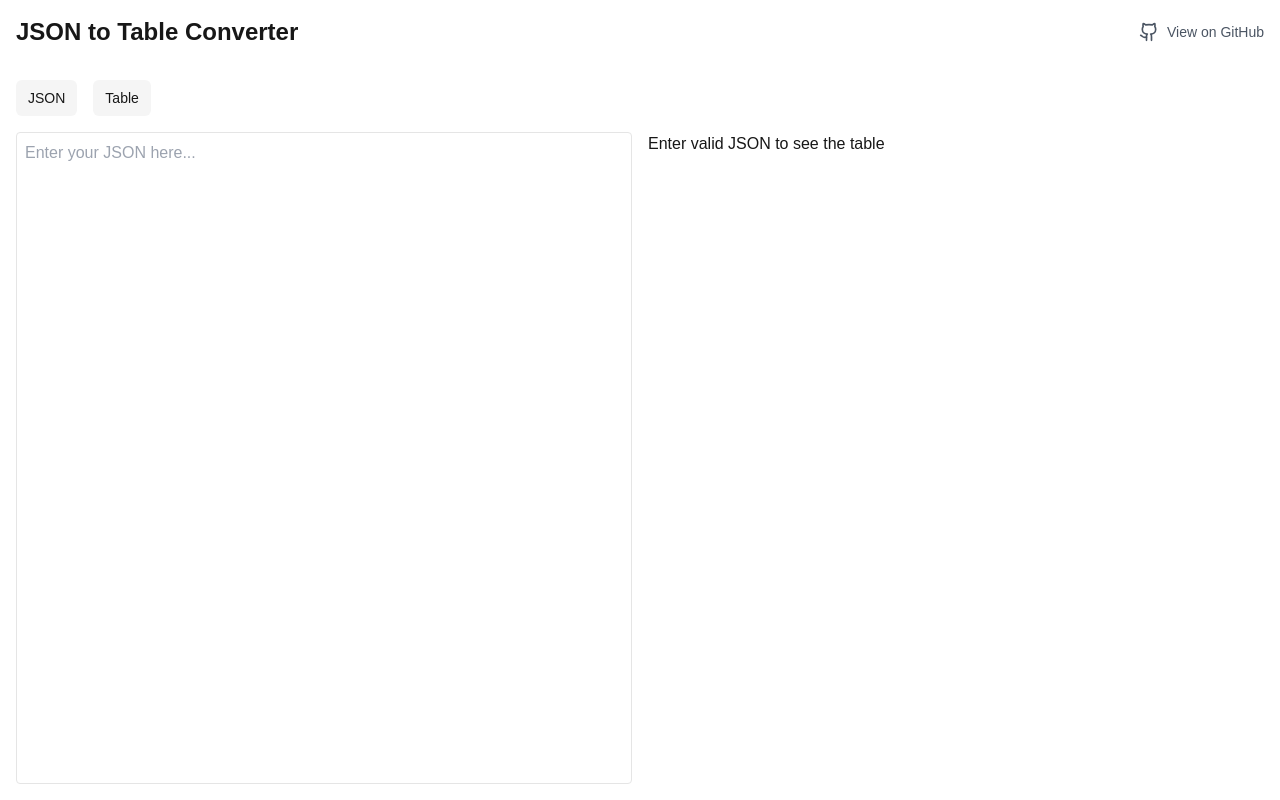
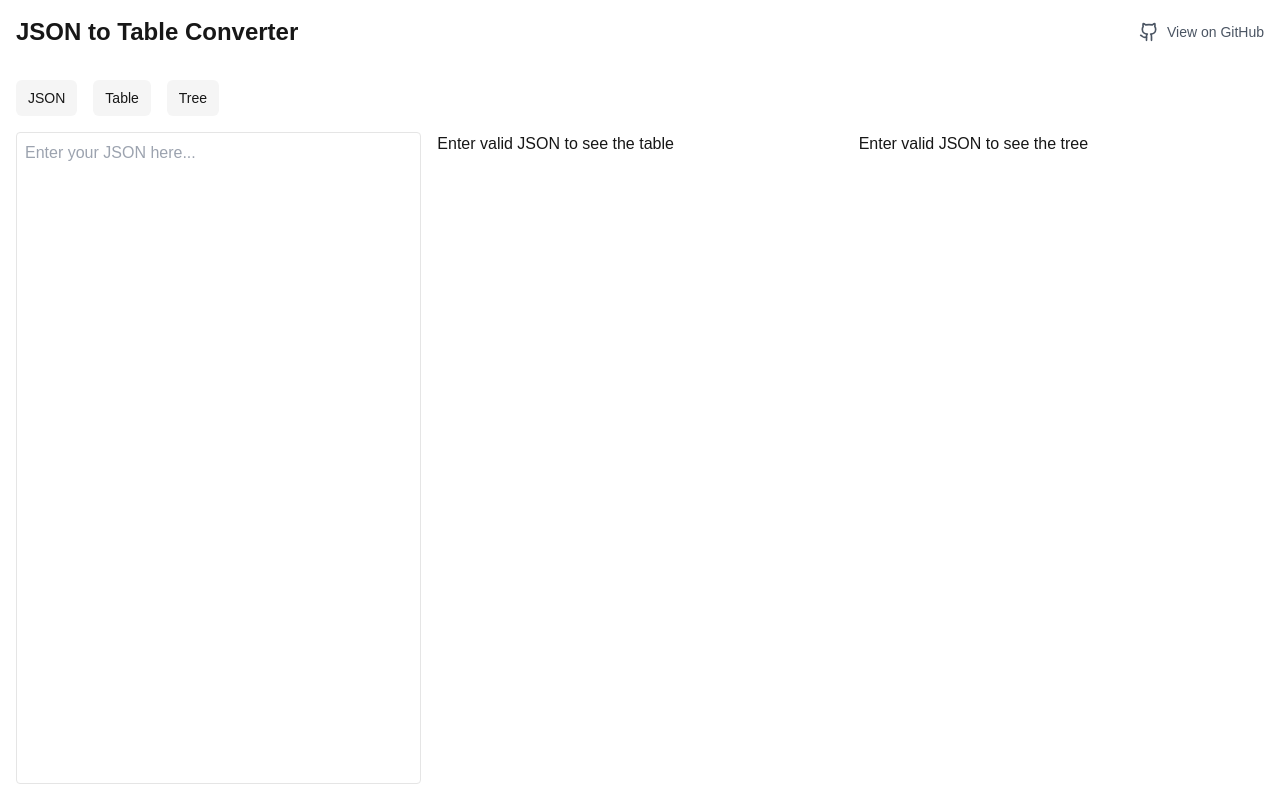
Before and after one commit to tandat2209/react-interactive-json-table, a Next.js app: page / in a window 1280 px wide. Built offline with nearby package versions, Linux system fonts and the light colour scheme.

Commit message:
feat: Add Tree view

```diff
--- a/package.json
+++ b/package.json
@@ -14,6 +14,7 @@
     "@radix-ui/react-icons": "^1.3.0",
     "@radix-ui/react-toggle": "^1.1.0",
     "@radix-ui/react-toggle-group": "^1.1.0",
+    "@uiw/react-json-view": "^2.0.0-alpha.27",
     "class-variance-authority": "^0.7.0",
     "clsx": "^2.1.1",
     "lucide-react": "^0.441.0",
--- a/src/app/components/JsonTableConverter.tsx
+++ b/src/app/components/JsonTableConverter.tsx
@@ -2,11 +2,12 @@
 import { useState } from "react";
 import JsonTable from "react-interactive-json-table";
 import { ToggleGroup, ToggleGroupItem } from "@/components/ui/toggle-group";
+import JsonView from "@uiw/react-json-view";
 
 export default function JsonTableConverter() {
   const [jsonInput, setJsonInput] = useState("");
   const [parsedData, setParsedData] = useState<unknown>(null);
-  const [toggle, setToggle] = useState<string[]>(["json", "table"]);
+  const [toggle, setToggle] = useState<string[]>(["json", "table", "tree"]);
 
   const handleJsonChange = (e: React.ChangeEvent<HTMLTextAreaElement>) => {
     setJsonInput(e.target.value);
@@ -38,14 +39,15 @@ export default function JsonTableConverter() {
           <ToggleGroupItem value="table" aria-label="Toggle JSON Table">
             Table
           </ToggleGroupItem>
+          <ToggleGroupItem value="tree" aria-label="Toggle JSON Tree">
+            Tree
+          </ToggleGroupItem>
         </ToggleGroup>
       </div>
       <div className="flex flex-col md:flex-row gap-4 w-full h-full">
         {toggle.includes("json") && (
           <div
-            className={`w-full ${
-              toggle.includes("table") ? "md:w-1/2" : ""
-            } h-full`}
+            className={`w-full ${toggle.includes("table") || toggle.includes("tree") ? "flex-1" : ""} h-full`}
           >
             <textarea
               className="w-full h-full p-2 border rounded resize-none"
@@ -57,9 +59,7 @@ export default function JsonTableConverter() {
         )}
         {toggle.includes("table") && (
           <div
-            className={`w-full ${
-              toggle.includes("json") ? "md:w-1/2" : ""
-            } h-full overflow-auto`}
+            className={`w-full ${toggle.includes("json") ? "flex-1" : ""} ${toggle.includes("tree") ? "flex-1" : ""} h-full overflow-auto`}
           >
             {parsedData ? (
               <JsonTable data={parsedData} onDataUpdate={handleDataUpdate} />
@@ -68,6 +68,17 @@ export default function JsonTableConverter() {
             )}
           </div>
         )}
+        {toggle.includes("tree") && (
+          <div
+            className={`w-full ${toggle.includes("json") ? "flex-1" : ""} ${toggle.includes("table") ? "flex-1" : ""} h-full overflow-auto`}
+          >
+            {parsedData ? (
+              <JsonView value={parsedData} />
+            ) : (
+              <p>Enter valid JSON to see the tree</p>
+            )}
+          </div>
+        )}
       </div>
     </div>
   );
```
Also changed, not shown: 1 other file (tests, documents, lock files or other folders).
